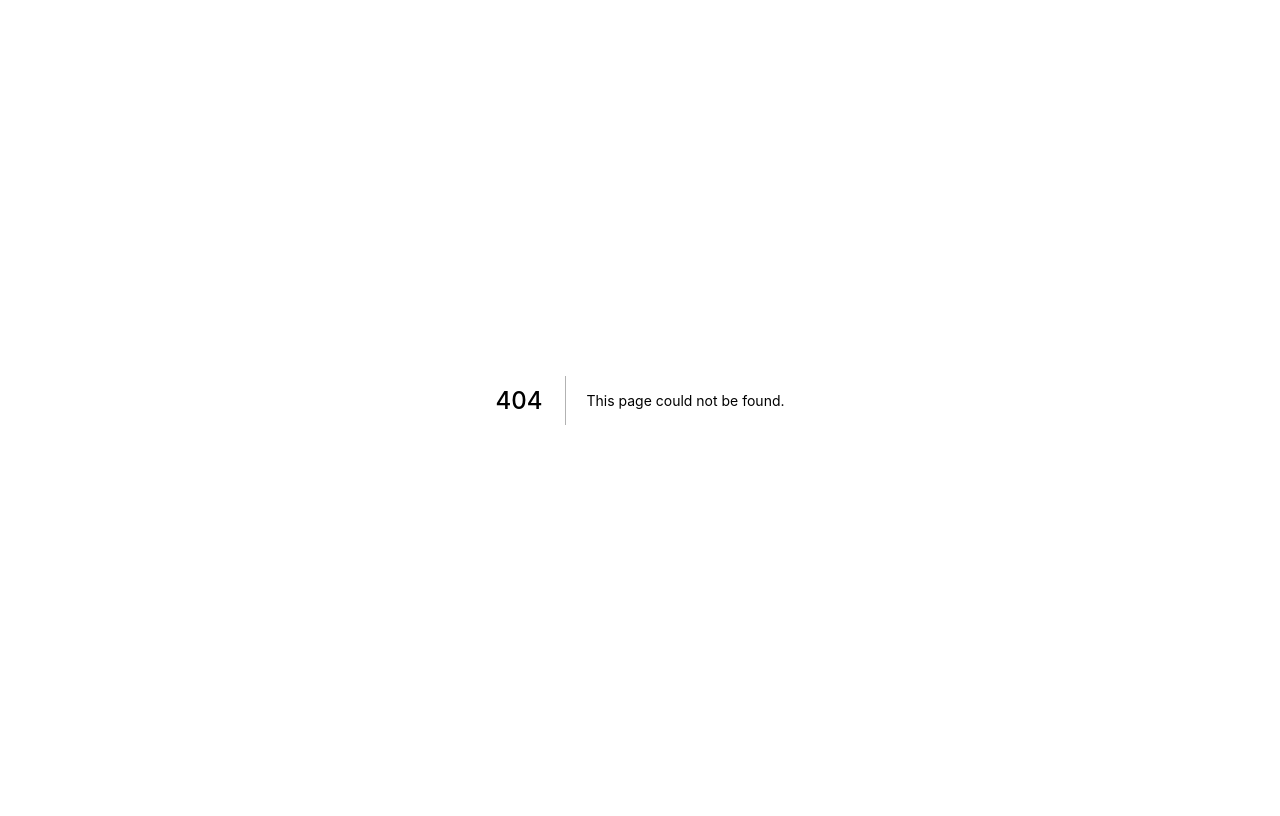
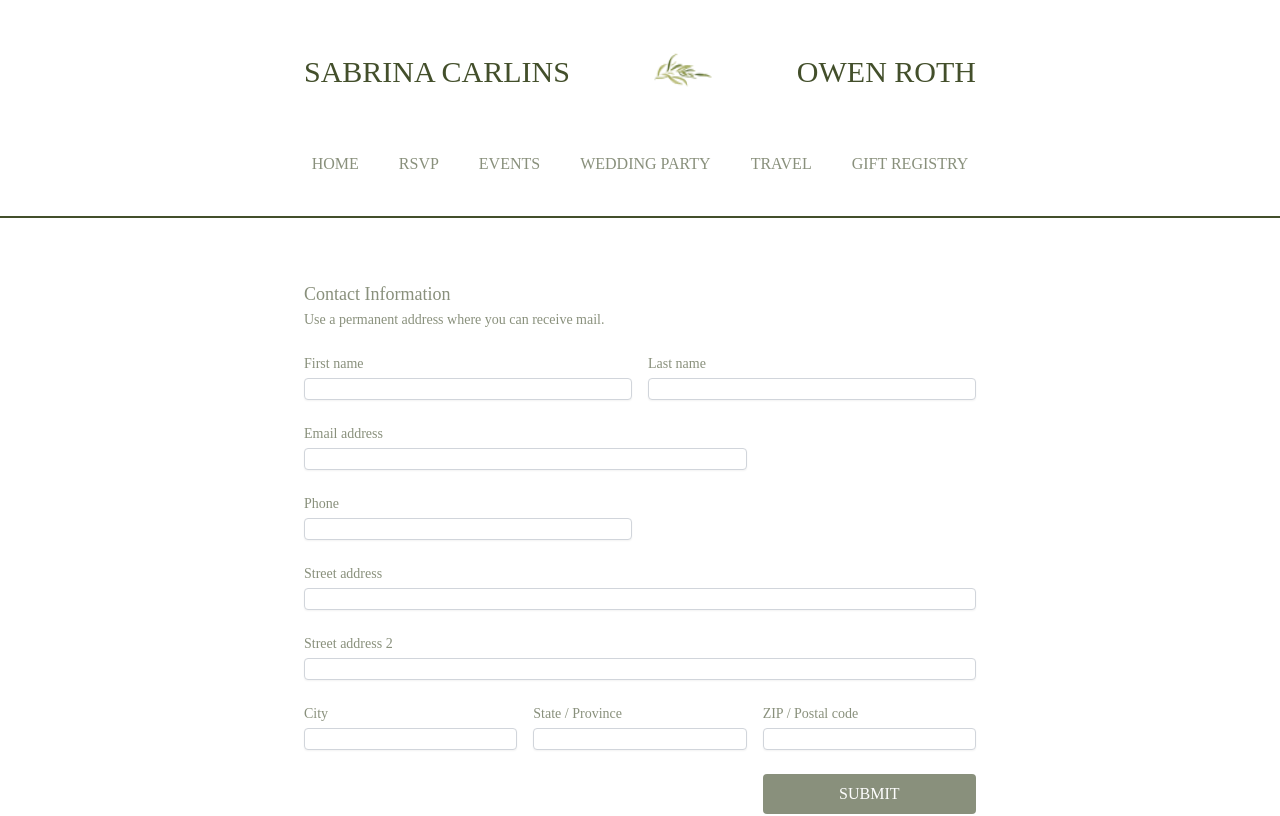
Before and after one commit to oroth8/owensabrina, a Next.js app: page /address in a window 1280 px wide. Before the commit this address had no page. Shown: the top 816 px of the page. Built offline with nearby package versions, Linux system fonts and the light colour scheme; a web font is replaced by a local one.

Commit message:
added forn for address

```diff
--- /dev/null
+++ b/pages/address.tsx
@@ -0,0 +1,218 @@
+import type { ReactElement } from "react";
+import Layout from "../components/nav/Layout";
+import type { NextPageWithLayout } from "./_app";
+import Nav from "../components/nav/Nav";
+import { useState } from "react";
+
+type FormDataOptions = {
+    [key: string]: string
+}
+
+type FormDataType = {
+    firstName: string;
+    lastName: string;
+    email: string;
+    streetAddress: string;
+    streetAddress2: string;
+    city: string;
+    state: string;
+    postal: string;
+}
+
+const Page: NextPageWithLayout = () => {
+    type formDataType = {[key:string]: FormDataEntryValue}
+    const responseBody: formDataType = {}
+
+    const inputChangeHandler = async (event: React.FormEvent<HTMLFormElement>) => {
+        event.preventDefault()
+        const formData = new FormData(event.currentTarget as HTMLFormElement)
+        formData.forEach((value, property:string) => responseBody[property] = value);
+        const name = `${responseBody["firstName"]} ${responseBody["lastName"]}`
+        delete responseBody["firstName"]
+        delete responseBody["lastName"]
+        Object.assign(responseBody, {name})
+
+        const JSONdata = JSON.stringify(responseBody)
+
+        const endpoint = 'http://localhost:3005/api/v1/guests'
+
+        const options = {
+                  method: 'POST',
+                     headers: {
+                    'Content-Type': 'application/json',
+                  },
+                  body: JSONdata,
+                }
+        const response = await fetch(endpoint, options)
+        const result = await response.json()
+        console.log(result)
+    }
+  return (
+    <>
+    <Nav/>
+    <div className="pt-8 mx-auto max-w-2xl font-display text-green-primary">
+        <form onSubmit={inputChangeHandler}>
+          <div>
+            <h3 className="text-lg font-medium leading-6">Contact Information</h3>
+            <p className="mt-1 text-sm">Use a permanent address where you can receive mail.</p>
+          </div>
+          <div className="mt-6 grid grid-cols-1 gap-y-6 gap-x-4 sm:grid-cols-6">
+            <div className="sm:col-span-3">
+              <label htmlFor="firstName" className="block text-sm font-medium">
+                First name
+              </label>
+              <div className="mt-1">
+                <input
+                  type="text"
+                  name="firstName"
+                  id="firstName"
+                  autoComplete="given-name"
+                  required
+                  className="block w-full rounded border-gray-300 border shadow-sm focus:border-indigo-500 focus:ring-indigo-500 sm:text-sm"
+                />
+              </div>
+            </div>
+
+            <div className="sm:col-span-3">
+              <label htmlFor="lastName" className="block text-sm font-medium">
+                Last name
+              </label>
+              <div className="mt-1">
+                <input
+                  type="text"
+                  name="lastName"
+                  id="lastName"
+                  autoComplete="family-name"
+                  required
+                  className="block w-full rounded border-gray-300 border shadow-sm focus:border-indigo-500 focus:ring-indigo-500 sm:text-sm"
+                />
+              </div>
+            </div>
+
+            <div className="sm:col-span-4">
+              <label htmlFor="email" className="block text-sm font-medium">
+                Email address
+              </label>
+              <div className="mt-1">
+                <input
+                  id="email"
+                  name="email"
+                  type="email"
+                  autoComplete="email"
+                  required
+                  className="block w-full rounded border-gray-300 border shadow-sm focus:border-indigo-500 focus:ring-indigo-500 sm:text-sm"
+                />
+              </div>
+            </div>
+
+            <div className="sm:col-span-3">
+              <label htmlFor="phone" className="block text-sm font-medium">
+                Phone
+              </label>
+              <div className="mt-1">
+                <input
+                  id="phone"
+                  name="phone"
+                  type="phone"
+                  autoComplete="tel"
+                  required
+                  className="block w-full rounded border-gray-300 border shadow-sm focus:border-indigo-500 focus:ring-indigo-500 sm:text-sm"
+                />
+              </div>
+            </div>
+
+            <div className="sm:col-span-6">
+              <label htmlFor="address" className="block text-sm font-medium">
+                Street address
+              </label>
+              <div className="mt-1">
+                <input
+                  type="text"
+                  name="address"
+                  id="address"
+                  autoComplete="address-line1"
+                  required
+                  className="block w-full rounded border-gray-300 border shadow-sm focus:border-indigo-500 focus:ring-indigo-500 sm:text-sm"
+                />
+              </div>
+            </div>
+
+            <div className="sm:col-span-6">
+              <label htmlFor="address2" className="block text-sm font-medium">
+                Street address 2
+              </label>
+              <div className="mt-1">
+                <input
+                  type="text"
+                  name="address2"
+                  id="address2"
+                  autoComplete="address-line2"
+                  required
+                  className="block w-full rounded border-gray-300 border shadow-sm focus:border-indigo-500 focus:ring-indigo-500 sm:text-sm"
+                />
+              </div>
+            </div>
+
+            <div className="sm:col-span-2">
+              <label htmlFor="city" className="block text-sm font-medium">
+                City
+              </label>
+              <div className="mt-1">
+                <input
+                  type="text"
+                  name="city"
+                  id="city"
+                  autoComplete="address-level2"
+                  className="block w-full rounded border-gray-300 border shadow-sm focus:border-indigo-500 focus:ring-indigo-500 sm:text-sm"
+                />
+              </div>
+            </div>
+
+            <div className="sm:col-span-2">
+              <label htmlFor="state" className="block text-sm font-medium">
+                State / Province
+              </label>
+              <div className="mt-1">
+                <input
+                  type="text"
+                  name="state"
+                  id="state"
+                  autoComplete="address-level1"
+                  required
+                  className="block w-full rounded border-gray-300 border shadow-sm focus:border-indigo-500 focus:ring-indigo-500 sm:text-sm"
+                />
+              </div>
+            </div>
+
+            <div className="sm:col-span-2">
+              <label htmlFor="postal" className="block text-sm font-medium">
+                ZIP / Postal code
+              </label>
+              <div className="mt-1">
+                <input
+                  type="text"
+                  name="postal"
+                  id="postal"
+                  autoComplete="postal-code"
+                  required
+                  className="block w-full rounded border-gray-300 border  shadow-sm focus:border-indigo-500 focus:ring-indigo-500 sm:text-sm"
+                />
+              </div>
+            </div>
+
+            <div className="hidden sm:block sm:col-span-2"></div>
+            <div className="hidden sm:block sm:col-span-2"></div>
+            <button  type="submit" className="bg-green-primary text-white rounded text-display uppercase p-2 sm:col-span-2">Submit</button>
+          </div>
+          </form>
+        </div>
+
+    </>
+  );
+};
+
+Page.getLayout = function getLayout(page: ReactElement) {
+  return <Layout>{page}</Layout>;
+};
+
+export default Page;
--- a/pages/index.tsx
+++ b/pages/index.tsx
@@ -35,7 +35,7 @@ const Page: NextPageWithLayout = () => {
             </div>
           </section>
           <nav
-            className="-mx-5 -my-2 flex flex-wrap justify-center uppercase my-8 text-green-primary"
+            className="flex flex-wrap justify-center uppercase my-8 text-green-primary"
             aria-label="Navigation"
           >
             {navigation.main.map((item) => (
```
